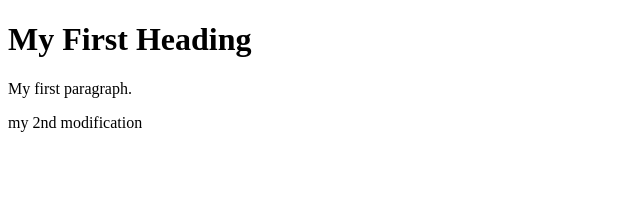
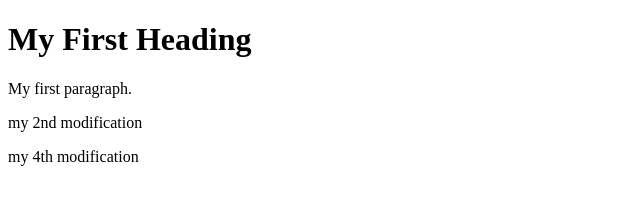
Before and after one commit to TharinduPamod/testRepo2, a plain HTML site: page index.html in a window 1280 px wide. Shown: the whole page, without its empty margins (0-640 px from the left). Drawn offline with Linux system fonts and the light colour scheme.

Commit message:
my 3rd modification

```diff
--- a/index.html
+++ b/index.html
@@ -6,6 +6,8 @@
 <p>My first paragraph.</p>
 
 <p> my 2nd modification <p>
+<p> my 4th modification <p>
+
 
 </body>
 </html>
```
